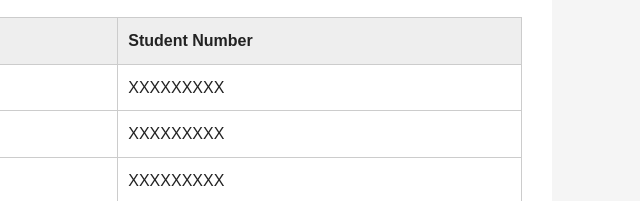
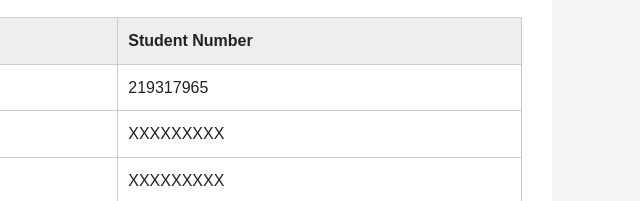
Before and after one commit to NathanBinu/eecs4314-group-a, a plain HTML site: page index.html in a window 1280 px wide. Shown: the part 599-800 px from the top of the page, 568-1208 px from the left. Drawn offline with Linux system fonts and the light colour scheme.

Commit message:
Updated Student number for Nathan Binu Edappilly

```diff
--- a/index.html
+++ b/index.html
@@ -116,7 +116,7 @@
 
         <tr>
           <td>Nathan Binu Edappilly</td>
-          <td>XXXXXXXXX</td>
+          <td>219317965</td>
         </tr>
 
         <tr>
```
